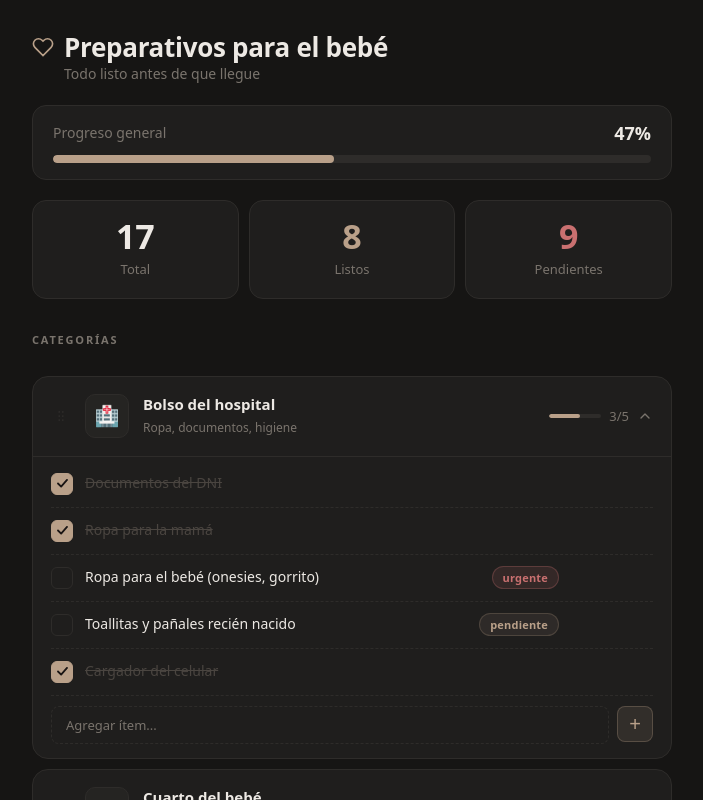
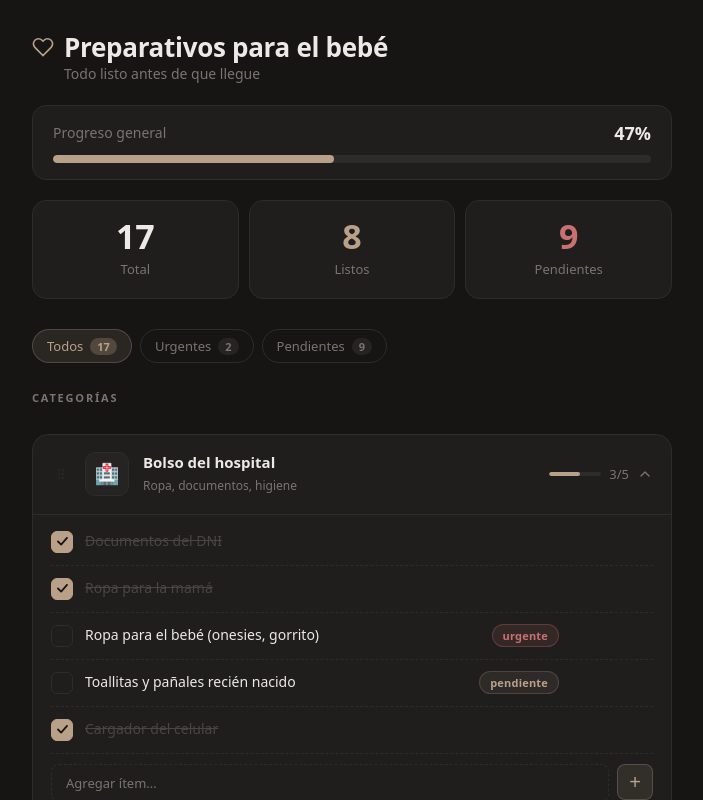
Before and after one commit to VictoriaCanclini/baby-checklist, a React (Vite) app: page / in a window 1280 px wide. Shown: the top 800 px of the page, without its empty margins (288-991 px from the left). Built offline with nearby package versions, Linux system fonts and the light colour scheme.

Commit message:
add filter

```diff
--- a/src/App.css
+++ b/src/App.css
@@ -105,6 +105,54 @@
 .stat-label {
   font-size: 13px;
   color: var(--text-muted);
+}
+
+/* ── Filter Bar ── */
+.filter-bar {
+  display: flex;
+  gap: 8px;
+  margin-bottom: 24px;
+}
+
+.filter-pill {
+  display: flex;
+  align-items: center;
+  gap: 7px;
+  padding: 7px 14px;
+  border-radius: 99px;
+  border: 1px solid var(--border);
+  background: transparent;
+  color: var(--text-muted);
+  font-size: 13px;
+  font-family: inherit;
+  font-weight: 500;
+  cursor: pointer;
+  transition: all 0.15s;
+}
+
+.filter-pill:hover {
+  border-color: var(--accent);
+  color: var(--text);
+}
+
+.filter-pill.active {
+  background: var(--accent-light);
+  border-color: var(--accent-border);
+  color: var(--accent);
+}
+
+.filter-count {
+  font-size: 11px;
+  font-weight: 700;
+  background: var(--card-bg-2);
+  border-radius: 99px;
+  padding: 1px 7px;
+  color: var(--text-muted);
+}
+
+.filter-pill.active .filter-count {
+  background: var(--accent-border);
+  color: var(--accent);
 }
 
 /* ── Categories section ── */
--- a/src/App.jsx
+++ b/src/App.jsx
@@ -3,6 +3,7 @@ import { initialCategories } from './data/initialData'
 import Header from './components/Header'
 import StatsBar from './components/StatsBar'
 import CategoryCard from './components/CategoryCard'
+import FilterBar from './components/FilterBar'
 import './App.css'
 
 const STORAGE_KEY = 'baby-checklist-v1'
@@ -20,6 +21,7 @@ export default function App() {
   const [addingCat, setAddingCat] = useState(false)
   const [dragIndex, setDragIndex] = useState(null)
   const [dragOverIndex, setDragOverIndex] = useState(null)
+  const [activeFilter, setActiveFilter] = useState('all')
 
   useEffect(() => {
     localStorage.setItem(STORAGE_KEY, JSON.stringify(categories))
@@ -131,12 +133,23 @@ export default function App() {
       />
       <StatsBar total={total} done={done} pending={pending} />
 
+      <FilterBar
+        active={activeFilter}
+        onChange={setActiveFilter}
+        counts={{
+          all: total,
+          urgentes: allItems.filter(i => i.status === 'urgente').length,
+          pendientes: allItems.filter(i => !i.done).length,
+        }}
+      />
+
       <div className="categories-section">
         <p className="section-label">CATEGORÍAS</p>
         {categories.map((cat, index) => (
           <CategoryCard
             key={cat.id}
             category={cat}
+            activeFilter={activeFilter}
             index={index}
             isDragging={dragIndex === index}
             isDragOver={dragOverIndex === index && dragOverIndex !== dragIndex}
--- a/src/components/CategoryCard.jsx
+++ b/src/components/CategoryCard.jsx
@@ -39,7 +39,13 @@ function TrashIcon() {
   )
 }
 
-export default function CategoryCard({ category, isDragging, isDragOver, onDragStart, onDragOver, onDrop, onDragEnd, onToggleItem, onAddItem, onToggle, onDeleteItem, onUpdateItem, onSetItemStatus, onDelete, onUpdate }) {
+const matchesFilter = (item, filter) => {
+  if (filter === 'urgentes') return item.status === 'urgente'
+  if (filter === 'pendientes') return !item.done
+  return true
+}
+
+export default function CategoryCard({ category, activeFilter, isDragging, isDragOver, onDragStart, onDragOver, onDrop, onDragEnd, onToggleItem, onAddItem, onToggle, onDeleteItem, onUpdateItem, onSetItemStatus, onDelete, onUpdate }) {
   const [newItemText, setNewItemText] = useState('')
   const [isEditing, setIsEditing] = useState(false)
   const [confirmDelete, setConfirmDelete] = useState(false)
@@ -50,9 +56,12 @@ export default function CategoryCard({ category, isDragging, isDragOver, onDragS
     if (isEditing) nameInputRef.current?.focus()
   }, [isEditing])
 
+  const visibleItems = category.items.filter(i => matchesFilter(i, activeFilter))
   const done = category.items.filter(i => i.done).length
   const total = category.items.length
   const progress = total > 0 ? (done / total) * 100 : 0
+
+  if (activeFilter !== 'all' && visibleItems.length === 0) return null
 
   const handleAdd = () => {
     if (!newItemText.trim()) return
@@ -180,7 +189,7 @@ export default function CategoryCard({ category, isDragging, isDragOver, onDragS
 
       {category.expanded && (
         <div className="category-body">
-          {category.items.map(item => (
+          {visibleItems.map(item => (
             <ChecklistItem
               key={item.id}
               item={item}
--- /dev/null
+++ b/src/components/FilterBar.jsx
@@ -0,0 +1,22 @@
+const FILTERS = [
+  { id: 'all', label: 'Todos' },
+  { id: 'urgentes', label: 'Urgentes' },
+  { id: 'pendientes', label: 'Pendientes' },
+]
+
+export default function FilterBar({ active, onChange, counts }) {
+  return (
+    <div className="filter-bar">
+      {FILTERS.map(f => (
+        <button
+          key={f.id}
+          className={`filter-pill${active === f.id ? ' active' : ''}`}
+          onClick={() => onChange(f.id)}
+        >
+          {f.label}
+          <span className="filter-count">{counts[f.id]}</span>
+        </button>
+      ))}
+    </div>
+  )
+}
```
